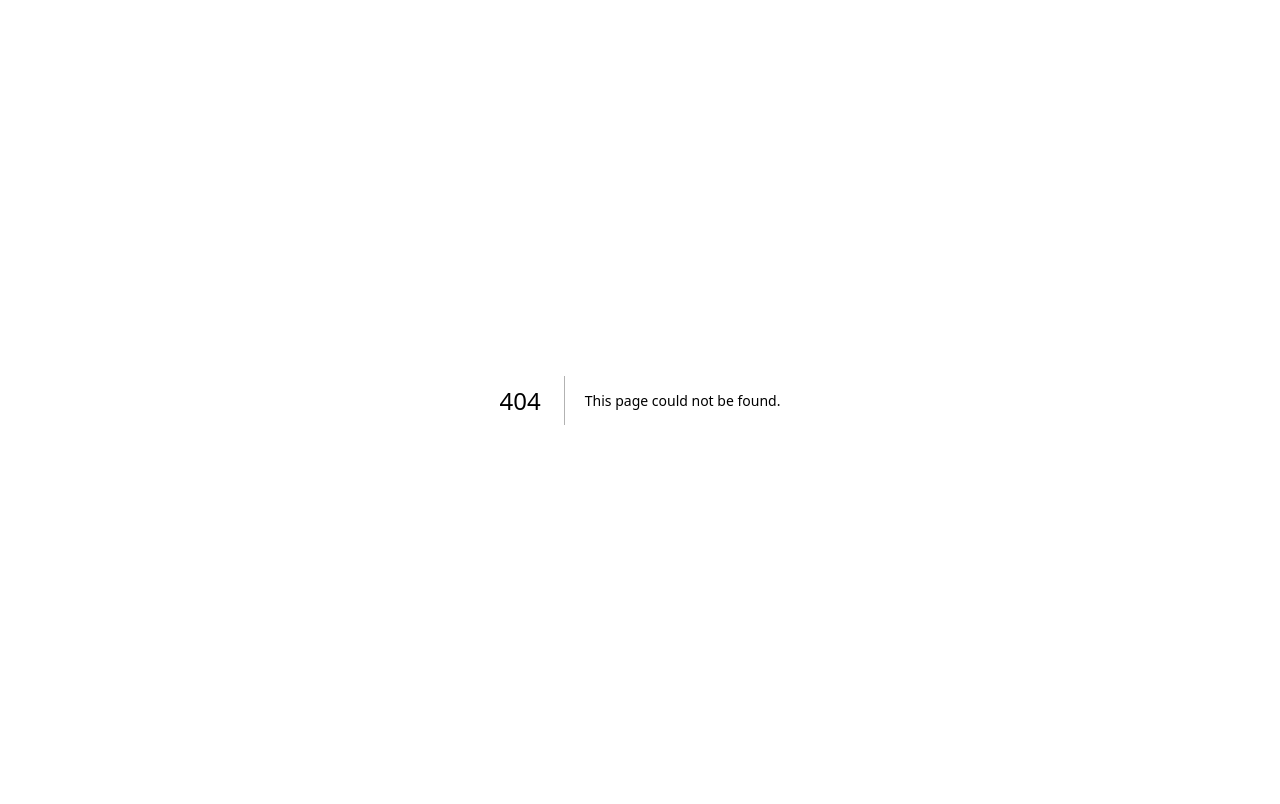
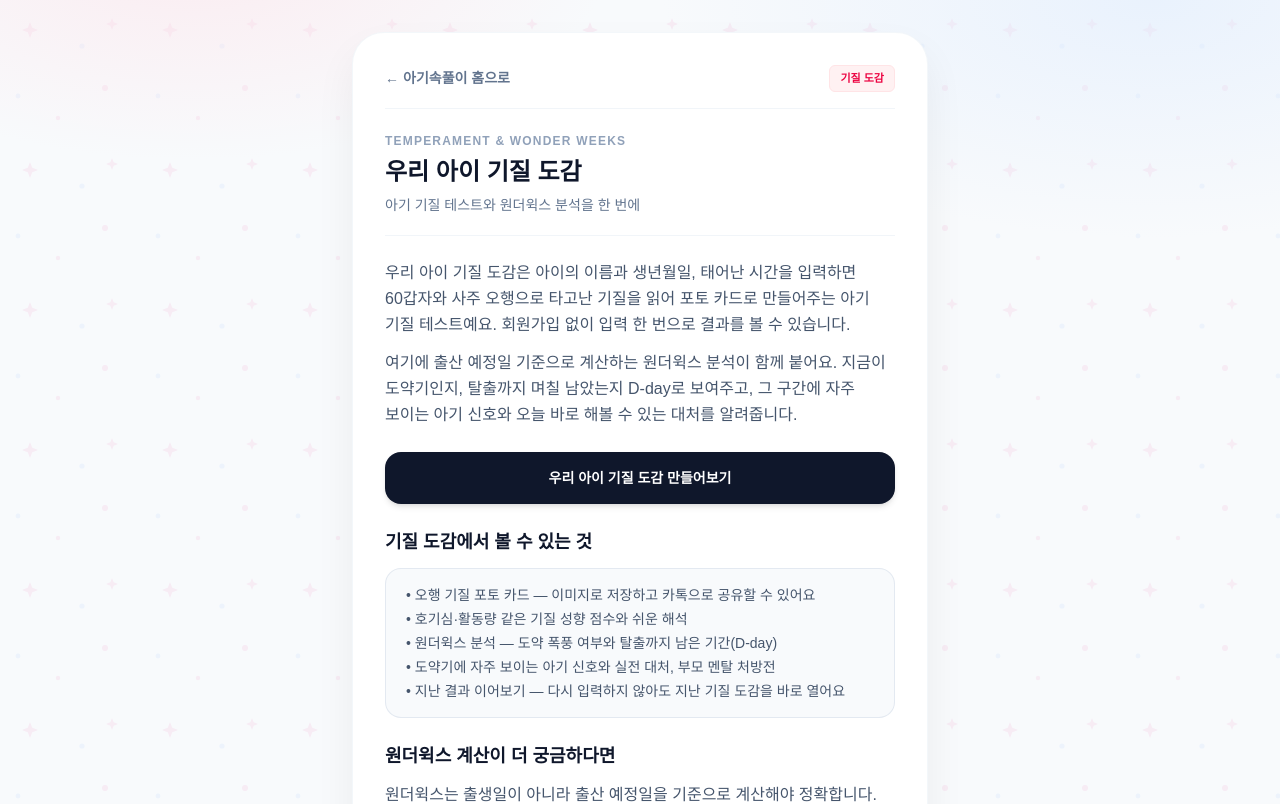
Before and after one commit to GreatJoonki/baby-sokpuli, a Next.js app: page /temperament in a window 1280 px wide. Before the commit this address had no page. Shown: the top 804 px of the page. Built offline with nearby package versions, Linux system fonts and the light colour scheme.

Commit message:
아기속풀이 4차 개선: 검색 페이지·출석 도장·공유 이미지·PWA·줄바꿈 수정

```diff
--- /dev/null
+++ b/src/app/temperament/opengraph-image.tsx
@@ -0,0 +1,9 @@
+import { OG_ALT, OG_CONTENT_TYPE, OG_SIZE, renderOgImage } from '../og-shared';
+
+export const alt = OG_ALT;
+export const size = OG_SIZE;
+export const contentType = OG_CONTENT_TYPE;
+
+export default async function Image() {
+  return renderOgImage('우리 아이 기질 도감', '사주 오행으로 읽는 우리 아이 타고난 기질');
+}
--- /dev/null
+++ b/src/app/temperament/page.tsx
@@ -0,0 +1,55 @@
+import { Metadata } from 'next';
+import FeatureLanding from '@/components/FeatureLanding';
+
+export const metadata: Metadata = {
+  title: '우리 아이 기질 도감 — 아기 기질 테스트 | 아기속풀이 PRO',
+  description:
+    '아기 기질 테스트: 생년월일과 태어난 시간으로 읽는 60갑자 오행 기질 포토 카드, 원더윅스 도약기 D-day와 구간별 아기 신호·대처법까지 한 번에 확인하세요.',
+  alternates: { canonical: '/temperament' },
+  openGraph: {
+    title: '우리 아이 기질 도감 — 아기 기질 테스트 | 아기속풀이 PRO',
+    description:
+      '생년월일과 태어난 시간으로 읽는 60갑자 오행 기질 포토 카드와 원더윅스 도약기 D-day, 구간별 대처법.',
+    url: 'https://baby-sokpuli.vercel.app/temperament',
+    siteName: '아기속풀이 PRO',
+    locale: 'ko_KR',
+    type: 'article',
+  },
+};
+
+export default function TemperamentLandingPage() {
+  return (
+    <FeatureLanding
+      badge="기질 도감"
+      eyebrow="TEMPERAMENT & WONDER WEEKS"
+      title="우리 아이 기질 도감"
+      subtitle="아기 기질 테스트와 원더윅스 분석을 한 번에"
+      intro={[
+        '우리 아이 기질 도감은 아이의 이름과 생년월일, 태어난 시간을 입력하면 60갑자와 사주 오행으로 타고난 기질을 읽어 포토 카드로 만들어주는 아기 기질 테스트예요. 회원가입 없이 입력 한 번으로 결과를 볼 수 있습니다.',
+        '여기에 출산 예정일 기준으로 계산하는 원더윅스 분석이 함께 붙어요. 지금이 도약기인지, 탈출까지 며칠 남았는지 D‑day로 보여주고, 그 구간에 자주 보이는 아기 신호와 오늘 바로 해볼 수 있는 대처를 알려줍니다.',
+      ]}
+      sections={[
+        {
+          heading: '기질 도감에서 볼 수 있는 것',
+          paragraphs: [],
+          bullets: [
+            '오행 기질 포토 카드 — 이미지로 저장하고 카톡으로 공유할 수 있어요',
+            '호기심·활동량 같은 기질 성향 점수와 쉬운 해석',
+            '원더윅스 분석 — 도약 폭풍 여부와 탈출까지 남은 기간(D‑day)',
+            '도약기에 자주 보이는 아기 신호와 실전 대처, 부모 멘탈 처방전',
+            '지난 결과 이어보기 — 다시 입력하지 않아도 지난 기질 도감을 바로 열어요',
+          ],
+        },
+        {
+          heading: '원더윅스 계산이 더 궁금하다면',
+          paragraphs: [
+            '원더윅스는 출생일이 아니라 출산 예정일을 기준으로 계산해야 정확합니다. 10대 도약기 각각의 시기와 특징, 수면 퇴행 대처법은 원더윅스 백과 페이지에 따로 정리해 두었어요.',
+          ],
+        },
+      ]}
+      feature="temperament"
+      ctaText="우리 아이 기질 도감 만들어보기"
+      note="기질 해석은 사주 명리를 바탕으로 한 참고용 콘텐츠로, 아이의 발달 상태나 성격을 단정하는 진단이 아니에요."
+    />
+  );
+}
```
